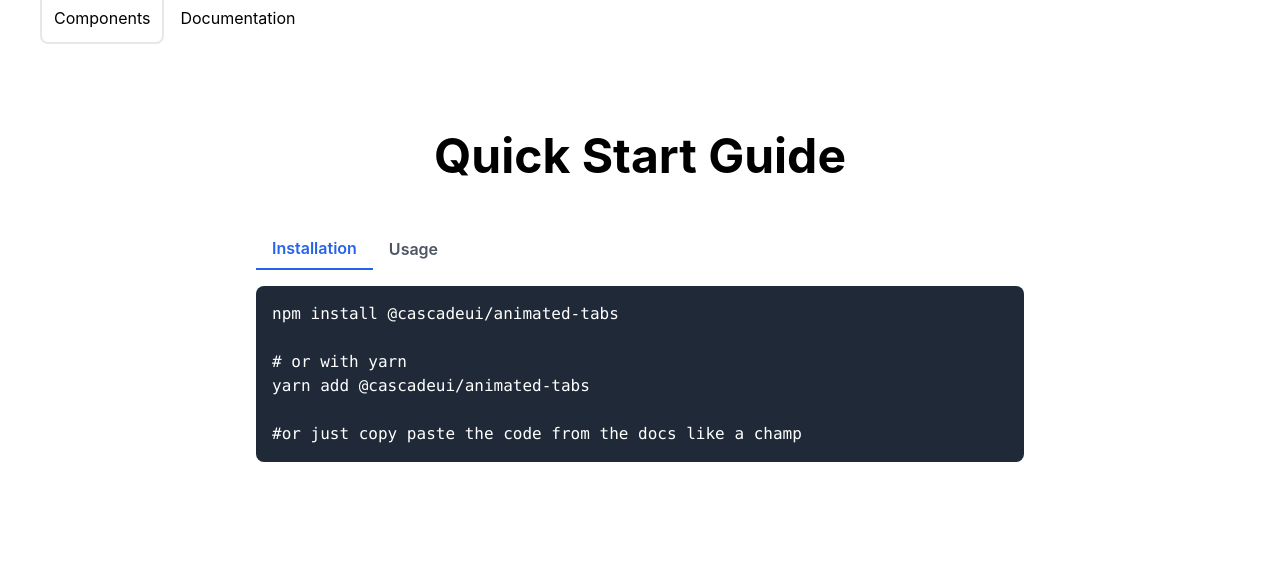
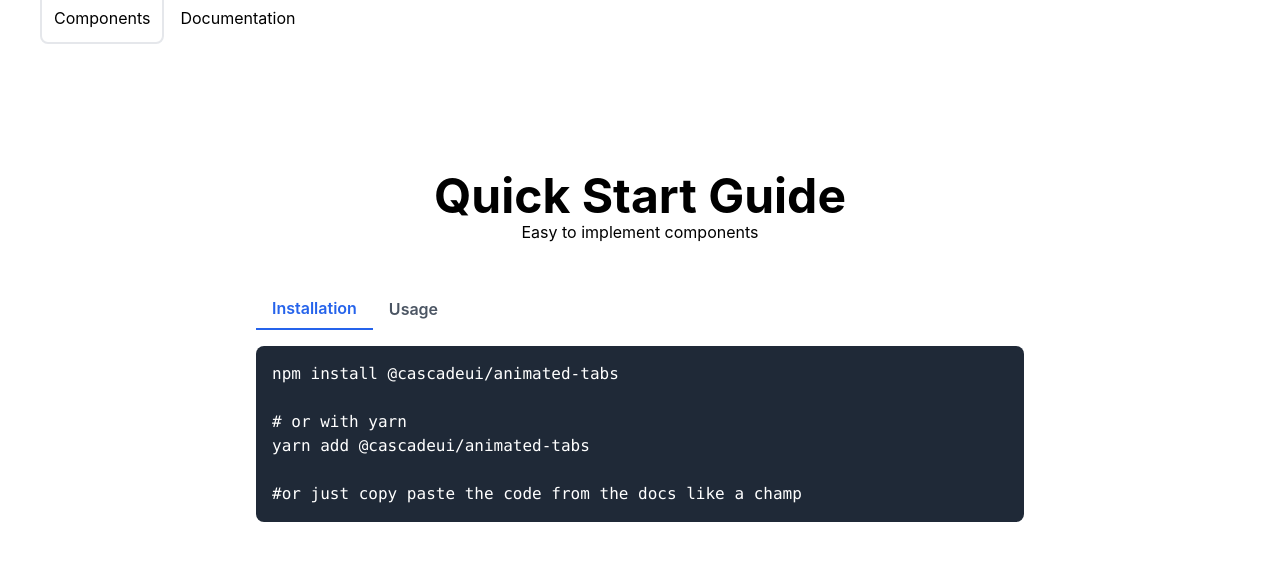
Before and after one commit to Rohit-00/CascadeUI, a React (Vite) app: page / in a window 1280 px wide. Shown: the part 376-952 px from the top of the page. Built offline with nearby package versions, Linux system fonts and the light colour scheme.

Commit message:
chore: minor changes

```diff
--- a/src/components/components.tsx
+++ b/src/components/components.tsx
@@ -17,7 +17,7 @@ const Screen = ({item}:any) =>{
 function Components() {
   return (
     <div className="mt-16 justify-center items-center" id="components">
-    <div className="text-3xl sm:text-5xl font-bold text-center">Components</div>
+    <div className="text-3xl sm:text-5xl font-bold text-center mb-4">Components</div>
       <div className="grid sm:grid-cols-5 items-center mt-7 justify-center">
 
       {comps.map((item)=>
--- a/src/components/steps.tsx
+++ b/src/components/steps.tsx
@@ -23,9 +23,10 @@ function MyComponent() {
   };
 
   return (
-    <section className="py-16 mt-6">
+    <section className="py-16 mt-16">
       <div className="container mx-auto px-6">
-        <h2 className="text-3xl sm:text-5xl font-bold text-center mb-12">Quick Start Guide</h2>
+        <h2 className="text-3xl sm:text-5xl font-bold text-center">Quick Start Guide</h2>
+        <div className="text-center font-base mb-11">Easy to implement components</div>
         <div className="max-w-3xl mx-auto">
           <div className="flex mb-4">
             <button
```
